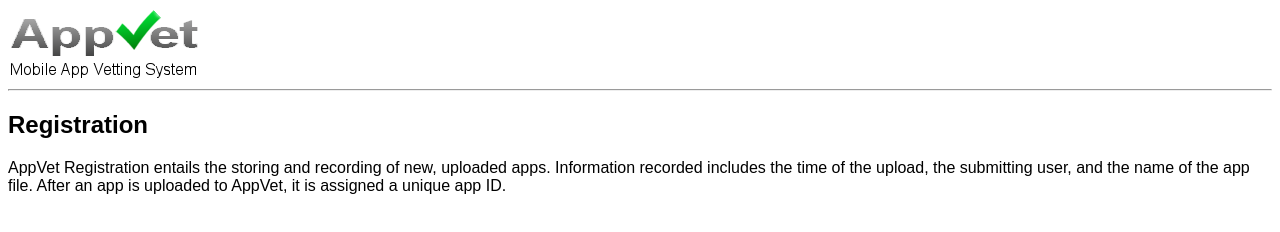
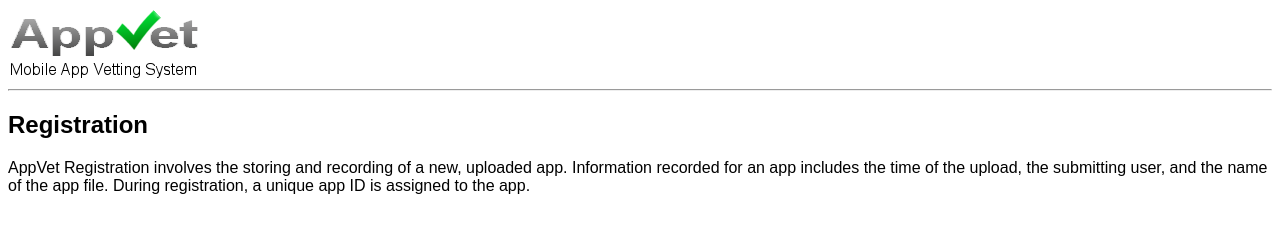
Before and after one commit to joeyramone76/appvet, a plain HTML site: page war/registration.html in a window 1280 px wide. Drawn offline with Linux system fonts and the light colour scheme.

Commit message:
Reworded description.

```diff
--- a/war/registration.html
+++ b/war/registration.html
@@ -12,10 +12,10 @@ p {font-family:arial;}
 	<hr>
 	<h2>Registration</h2>
 <p>
-	AppVet Registration entails the storing and recording of new, uploaded
-	apps. Information recorded includes the time of the upload, the
-	submitting user, and the name of the app file. After an app is uploaded
-	to AppVet, it is assigned a unique app ID.
+	AppVet Registration involves the storing and recording of a new, uploaded
+	app. Information recorded for an app includes the time of the upload, the
+	submitting user, and the name of the app file. During registration,
+    a unique app ID is assigned to the app.
 </p>
 </body>
 </html>
```
